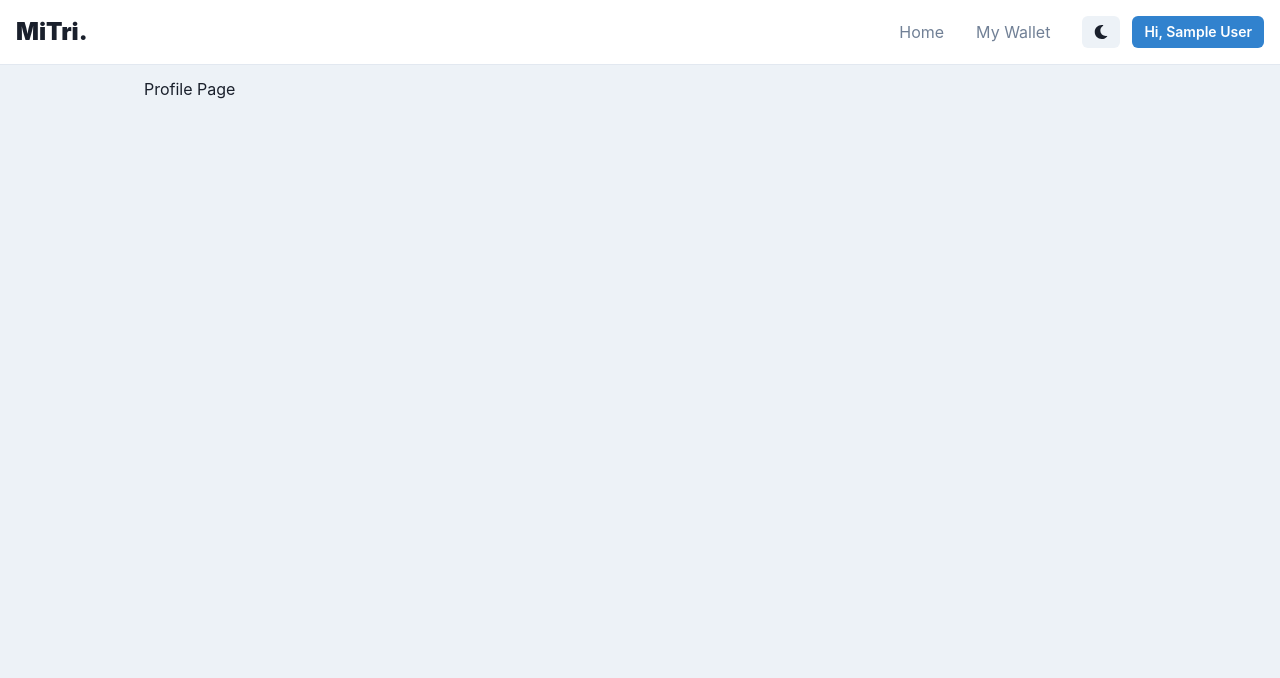
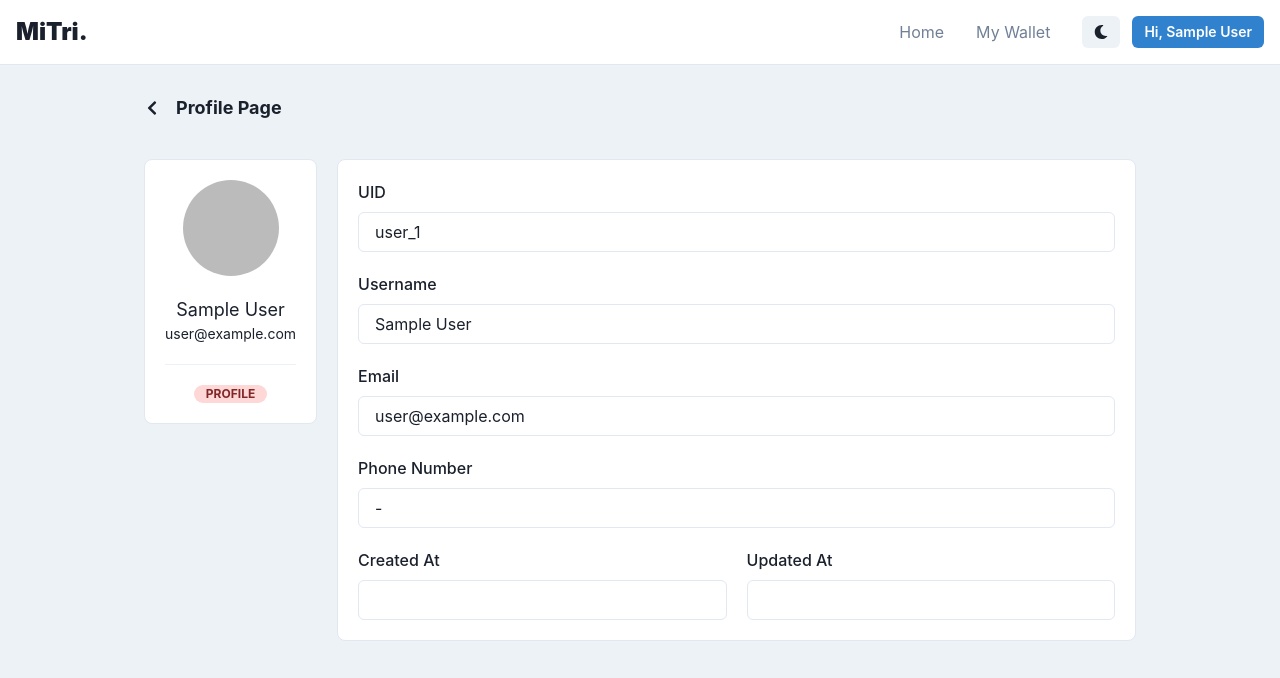
Before and after one commit to imkzuma/mitri-wallet-app, a Next.js app: page /profile in a window 1280 px wide. Shown: the top 678 px of the page. Built offline with nearby package versions, Linux system fonts and the light colour scheme; no server answers; sample sign-in values are in the browser's storage.

Commit message:
(feat): add profile page for use

```diff
--- a/src/components/wallet/history/UserInfo.tsx
+++ b/src/components/wallet/history/UserInfo.tsx
@@ -3,7 +3,7 @@ import type { User } from "firebase/auth";
 
 interface UserInfoProps {
   currentUser: User | null;
-  type: "income" | "expense";
+  type: "income" | "expense" | "profile";
   isLoading?: boolean;
 }
 
@@ -29,9 +29,8 @@ export default function HistoryUserInfo({ currentUser, type, isLoading }: UserIn
             </Stack>
             <Divider my={3} />
             <Badge colorScheme={type === 'income' ? 'green' : 'red'} rounded="full" px={3}>
-              {type === "income" ? "Income" : "Expense"}
+              {type.toUpperCase()}
             </Badge>
-
           </>
         )
       }
--- a/src/components/wallet/history/expenses/ModalEdit.tsx
+++ b/src/components/wallet/history/expenses/ModalEdit.tsx
@@ -3,7 +3,6 @@ import { useFirebaseAuth } from "@/lib/firebase/auth";
 import { useAppDispatch } from "@/lib/redux/hooks";
 import { editExpense, type ExpensesProps } from "@/lib/redux/state/expenses";
 import { ExpenseSchema } from "@/schema/expense";
-import { IncomeSchema } from "@/schema/income";
 import { Button, FormControl, FormErrorMessage, FormLabel, Input, InputGroup, InputLeftElement, Modal, ModalBody, ModalContent, ModalFooter, ModalHeader, ModalOverlay, Stack, Textarea, useToast } from "@chakra-ui/react";
 import { Field, Form, Formik } from "formik";
 import { useRef, useState } from "react";
--- /dev/null
+++ b/src/pages/profile.tsx
@@ -0,0 +1,93 @@
+import HistoryUserInfo from "@/components/wallet/history/UserInfo";
+import { TitleBarDetail } from "@/components/wallet/TitleBar";
+import ProtectedMainLayout from "@/layouts/ProtectedLayout";
+import { useFirebaseAuth } from "@/lib/firebase/auth"
+import { Alert, AlertDescription, AlertIcon, Button, CloseButton, Flex, FormControl, FormLabel, Input, Stack, useColorModeValue, useDisclosure } from "@chakra-ui/react";
+import Head from "next/head";
+
+const NotVerifiedAlert = ({ onClose }: { onClose: () => void }) => (
+  <Alert status='warning' display={'flex'} justifyContent={'space-between'}>
+    <Flex align={'center'} gap={{ md: 3 }}>
+      <AlertIcon />
+      <AlertDescription fontSize={{ base: 'sm', md: 'md' }}>
+        Please verify your email address to verify your account.
+      </AlertDescription>
+    </Flex>
+    <CloseButton
+      alignSelf='flex-start'
+      position='relative'
+      right={-1}
+      top={-1}
+      onClick={onClose}
+    />
+  </Alert>
+);
+
+const UserDetail = ({ user }: { user: any }) => (
+  <Stack
+    w={'full'}
+    spacing={5}
+    bg={useColorModeValue('white', 'gray.700')}
+    p={5}
+    rounded={'lg'}
+    border={'1px'}
+    borderColor={useColorModeValue('gray.200', 'gray.800')}
+  >
+    <FormControl isReadOnly>
+      <FormLabel>UID</FormLabel>
+      <Input value={user?.uid as string} />
+    </FormControl>
+    <FormControl isReadOnly>
+      <FormLabel>Username</FormLabel>
+      <Input value={user?.displayName as string} />
+    </FormControl>
+    <FormControl isReadOnly>
+      <FormLabel>Email</FormLabel>
+      <Input value={user?.email as string} />
+    </FormControl>
+    <FormControl isReadOnly>
+      <FormLabel>Phone Number</FormLabel>
+      <Input value={user?.phoneNumber as string || "-"} />
+    </FormControl>
+    <Flex w={'full'} align={'center'} gap={5}>
+      <FormControl isReadOnly>
+        <FormLabel>Created At</FormLabel>
+        <Input type="text" value={user?.metadata.creationTime || ''} />
+      </FormControl>
+      <FormControl isReadOnly>
+        <FormLabel>Updated At</FormLabel>
+        <Input type="text" value={user?.metadata.lastSignInTime || ''} />
+      </FormControl>
+    </Flex>
+  </Stack>
+);
+
+export default function ProfilePage() {
+  const { user, isLoading } = useFirebaseAuth();
+  const { isOpen: isVisible, onClose, } = useDisclosure({ defaultIsOpen: true })
+
+  return (
+    <>
+      <Head>
+        <title>Mitri | Profile</title>
+      </Head>
+
+      {(!user?.emailVerified && isVisible) && <NotVerifiedAlert onClose={onClose} />}
+
+      <ProtectedMainLayout>
+        <TitleBarDetail title="Profile Page" onBackHref="/wallet" />
+        <Flex py={5} align={'start'} gap={5} flexWrap={{ base: 'wrap', md: 'nowrap' }}>
+          <Stack spacing={5}>
+            <HistoryUserInfo currentUser={user} type="profile" isLoading={isLoading} />
+            {!user?.emailVerified && (
+              <Button colorScheme="blue" rounded={'lg'} size={'sm'} variant={'outline'}>
+                Verify Email
+              </Button>
+            )}
+          </Stack>
+          <UserDetail user={user} />
+        </Flex>
+      </ProtectedMainLayout>
+    </>
+  )
+}
--- a/src/pages/profile/index.tsx
+++ /dev/null
@@ -1,16 +0,0 @@
-import ProtectedMainLayout from "@/layouts/ProtectedLayout";
-import Head from "next/head";
-
-export default function ProfilePage() {
-  return (
-    <>
-      <Head>
-        <title>Mitri | Profile</title>
-      </Head>
-
-      <ProtectedMainLayout>
-        <h1>Profile Page</h1>
-      </ProtectedMainLayout>
-    </>
-  )
-}
```
